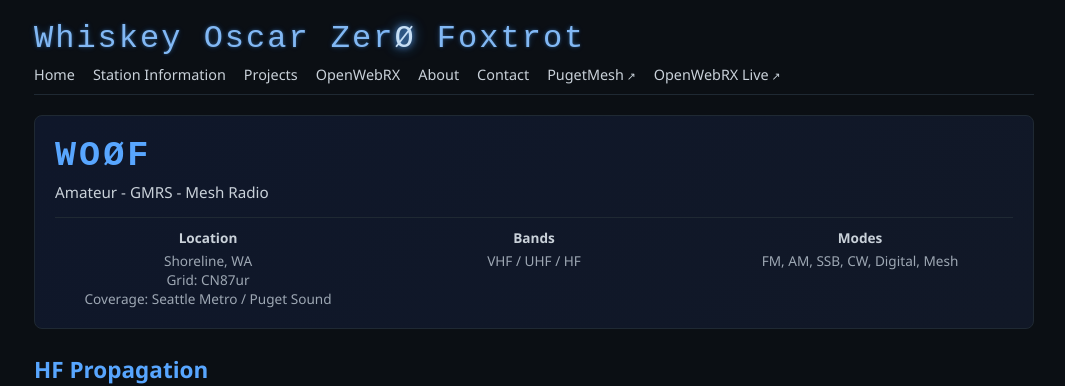
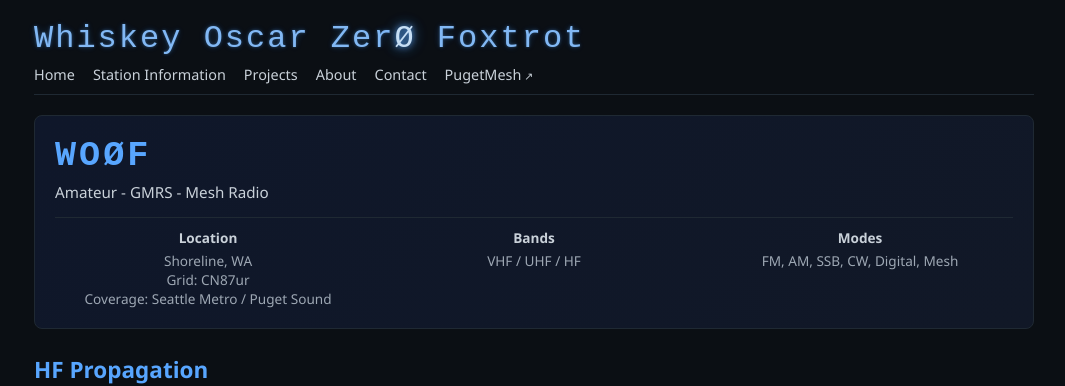
Before and after one commit to Lymitliss/Lymitliss.github.io, a Jekyll site: the page built from index.md, in a window 1280 px wide and 900 px high, cut to the strip 0-386 px from the top of the window. Shown: the whole strip, without its empty margins (106-1171 px from the left). Built offline with Jekyll 4.4.1, drawn with Linux system fonts in a browser that asks for light colours.

Commit message:
Update default.html

```diff
--- a/_layouts/default.html
+++ b/_layouts/default.html
@@ -21,11 +21,9 @@
         <a href="{{ '/' | relative_url }}">Home</a>
         <a href="{{ '/station-information' | relative_url }}">Station Information</a>
         <a href="{{ '/projects' | relative_url }}">Projects</a>
-        <a href="{{ '/live-receiver' | relative_url }}">OpenWebRX</a>
         <a href="{{ '/about' | relative_url }}">About</a>
         <a href="{{ '/contact' | relative_url }}">Contact</a>
         <a href="https://pugetmesh.org" target="_blank" rel="noopener">PugetMesh</a>
-        <a href="https://rx.wo0f.com" target="_blank" rel="noopener">OpenWebRX Live</a>
       </div>
     </nav>
 
```
